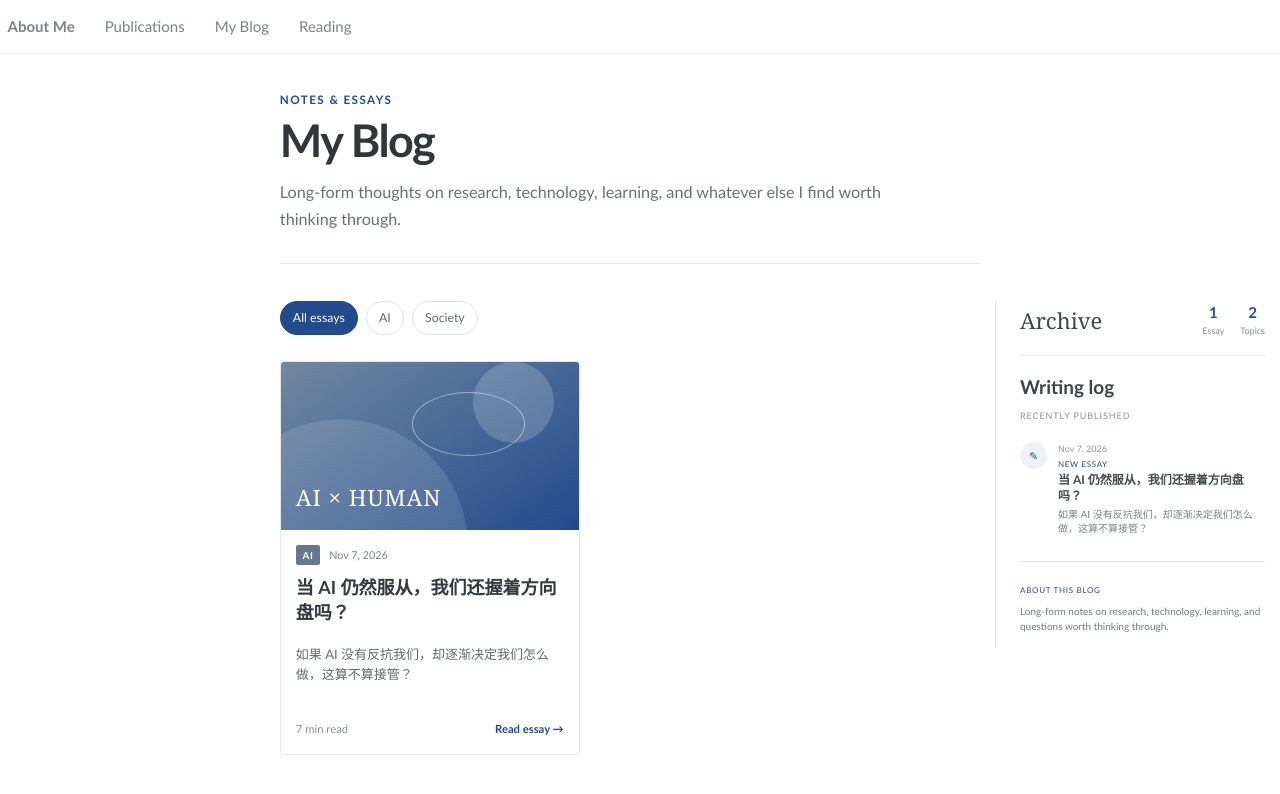
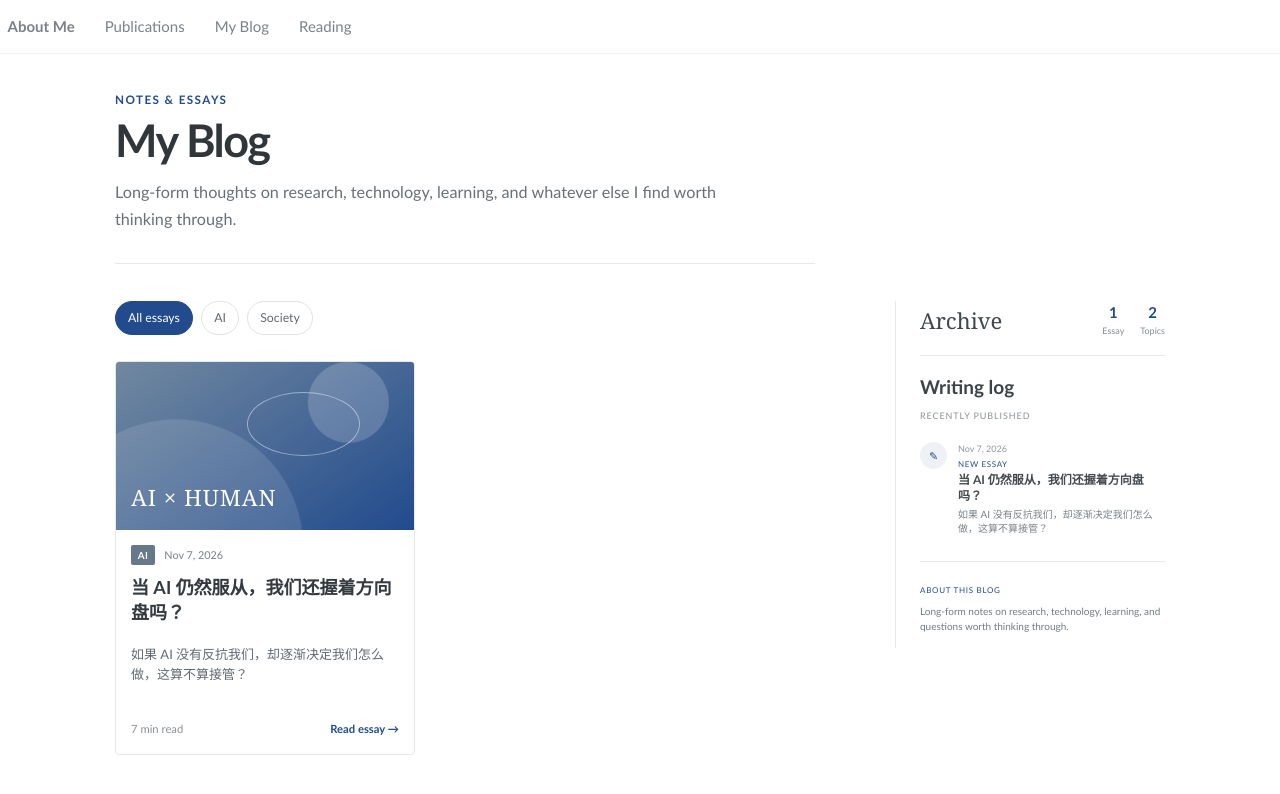
Before and after one commit to Cathylixi/Cathylixi.github.io, a Jekyll site: the page built from _pages/blog.md, in a window 1280 px wide. Shown: the top 794 px of the page. Built offline with Jekyll 4.4.1, drawn with Linux system fonts in a browser that asks for light colours.

Commit message:
Use full width for pages without profiles

```diff
--- a/_layouts/default.html
+++ b/_layouts/default.html
@@ -17,7 +17,11 @@
     <div id="main" role="main">
       {% include sidebar.html %}
 
-      <article class="page" itemscope itemtype="http://schema.org/CreativeWork">
+      {% assign page_has_sidebar = false %}
+      {% if page.author_profile or layout.author_profile or page.sidebar %}
+        {% assign page_has_sidebar = true %}
+      {% endif %}
+      <article class="page{% unless page_has_sidebar %} page--wide{% endunless %}" itemscope itemtype="http://schema.org/CreativeWork">
         {% if page.title %}<meta itemprop="headline" content="{{ page.title | markdownify | strip_html | strip_newlines | escape_once }}">{% endif %}
         <div class="page__inner-wrap">
           <section class="page__content" itemprop="text">
--- a/_sass/_page.scss
+++ b/_sass/_page.scss
@@ -31,6 +31,19 @@
     .page__share {
       @include full();
     }
+  }
+}
+
+/* Pages without an author profile or custom sidebar should not reserve the
+   sidebar columns. */
+.page.page--wide {
+  @include breakpoint($large) {
+    width: 100%;
+    float: none;
+    margin-left: 0;
+    margin-right: 0;
+    padding-left: 0;
+    padding-right: 0;
   }
 }
 
```
Also changed, not shown: _pages/reading.md (+1 -1 lines).
